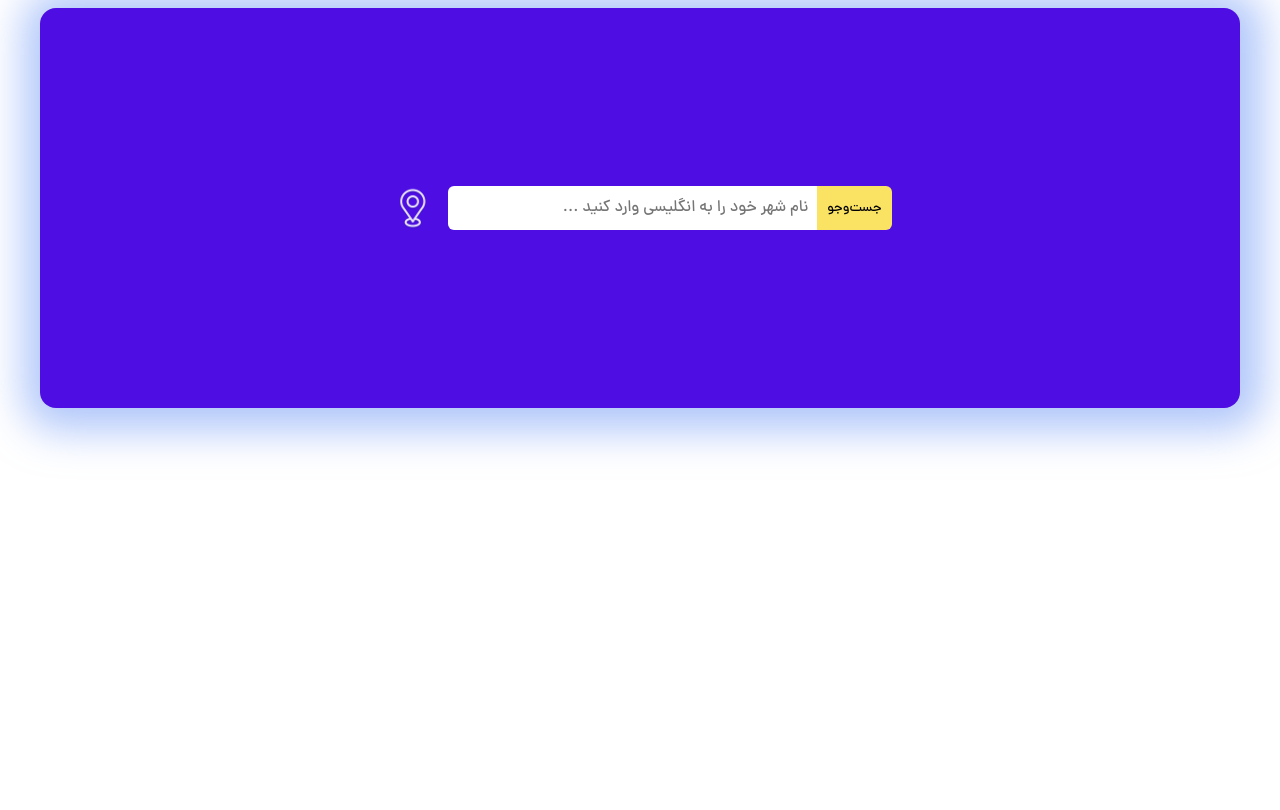
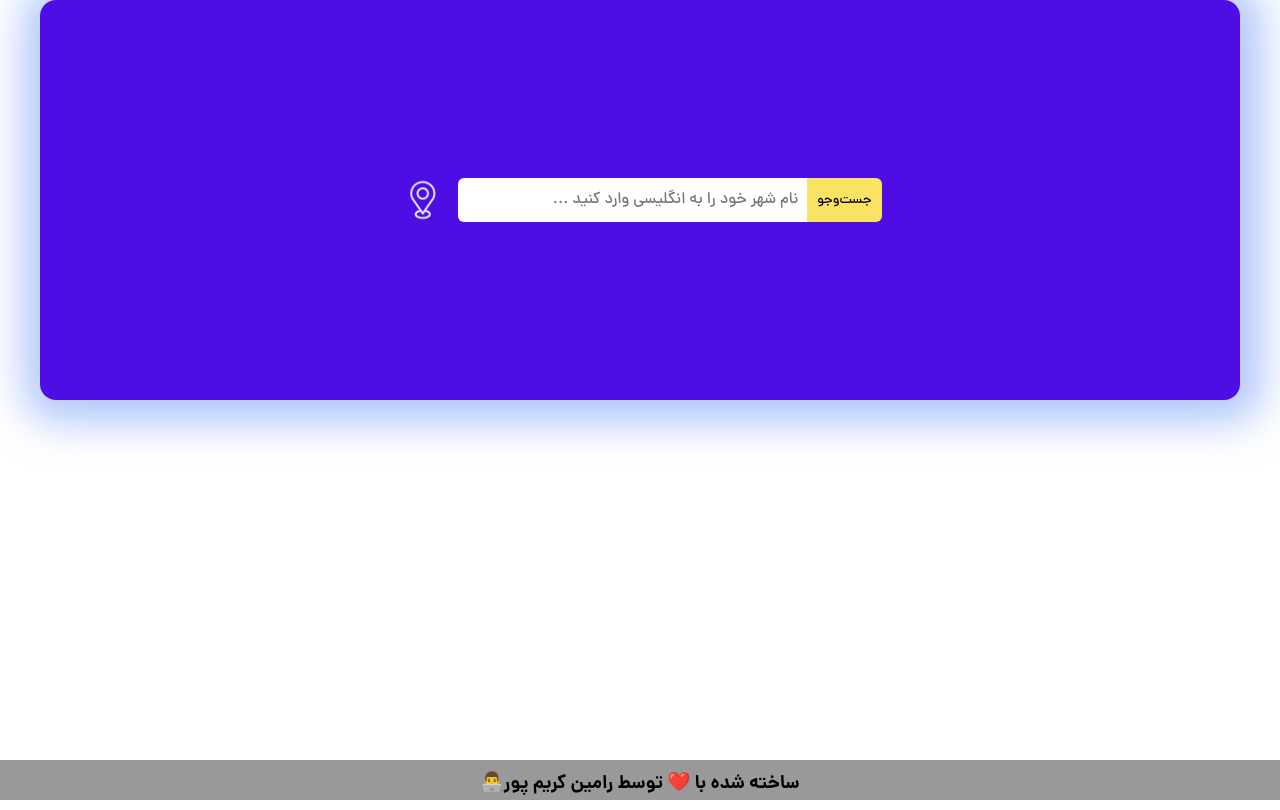
Before and after one commit to ramin-kp/weatherApp, a plain HTML site: page index.html in a window 1280 px wide. Drawn offline with Linux system fonts and the light colour scheme.

Commit message:
feat: website footer development

```diff
--- a/css/style.css
+++ b/css/style.css
@@ -9,13 +9,31 @@
   --border-normal: 16px;
   --transition-normal: all 0.3s ease;
 }
+* {
+  padding: 0;
+  margin: 0;
+  box-sizing: border-box;
+}
 body {
+  display: flex;
+  flex-direction: column;
+  align-items: center;
+  justify-content: center;
+  overflow: hidden;
+  height: 100vh;
   font-family: "dana";
 }
-
+.container {
+  width: 1200px;
+  display: flex;
+  flex: 1;
+  flex-direction: column;
+  align-items: center;
+  justify-content: space-between;
+}
 .header {
   position: relative;
-  max-width: 1200px;
+  width: 100%;
   height: 400px;
   margin: 0 auto;
   display: flex;
@@ -91,7 +109,7 @@ body {
   width: 500px;
   padding: 30px 50px;
   background-color: #ffffff;
-  top: 50%;
+  top: 70%;
   right: 50%;
   box-shadow: var(--shadow-normal);
   border-radius: var(--border-normal);
@@ -101,7 +119,7 @@ body {
   -o-border-radius: var(--border-normal);
   transform: translateX(50%);
 }
-.weather--show{
+.weather--show {
   display: flex;
 }
 .weather__title {
@@ -124,3 +142,11 @@ body {
 .weather__speed-text {
   color: var(--color-secondary);
 }
+
+.footer {
+  background-color: #999999;
+  width: 100%;
+  height: 40px;
+  line-height: 50px;
+  text-align: center;
+}
--- a/index.html
+++ b/index.html
@@ -7,6 +7,7 @@
     <title>ramin karimpour | weather app</title>
   </head>
   <body>
+    <div class="container">
       <header class="header">
         <div class="header__container">
           <div>
@@ -18,10 +19,18 @@
               placeholder="نام شهر خود را به انگلیسی وارد کنید ..."
             />
           </div>
-        <img class="header__img" src="./img/location.png" alt="location-img" />
+          <img
+            class="header__img"
+            src="./img/location.png"
+            alt="location-img"
+          />
         </div>
+        <div class="weather"></div>
       </header>
-    <div class="weather"></div>
+    </div>
+    <footer class="footer">
+      <h3>ساخته شده با ❤️ توسط رامین کریم پور👨‍💻</h3>
+    </footer>
     <script src="./app.js"></script>
   </body>
 </html>
```
Also changed, not shown: package.json (deleted, +0 -11 lines), 1 other file. Lines whose indentation alone changed are shown as unchanged.
